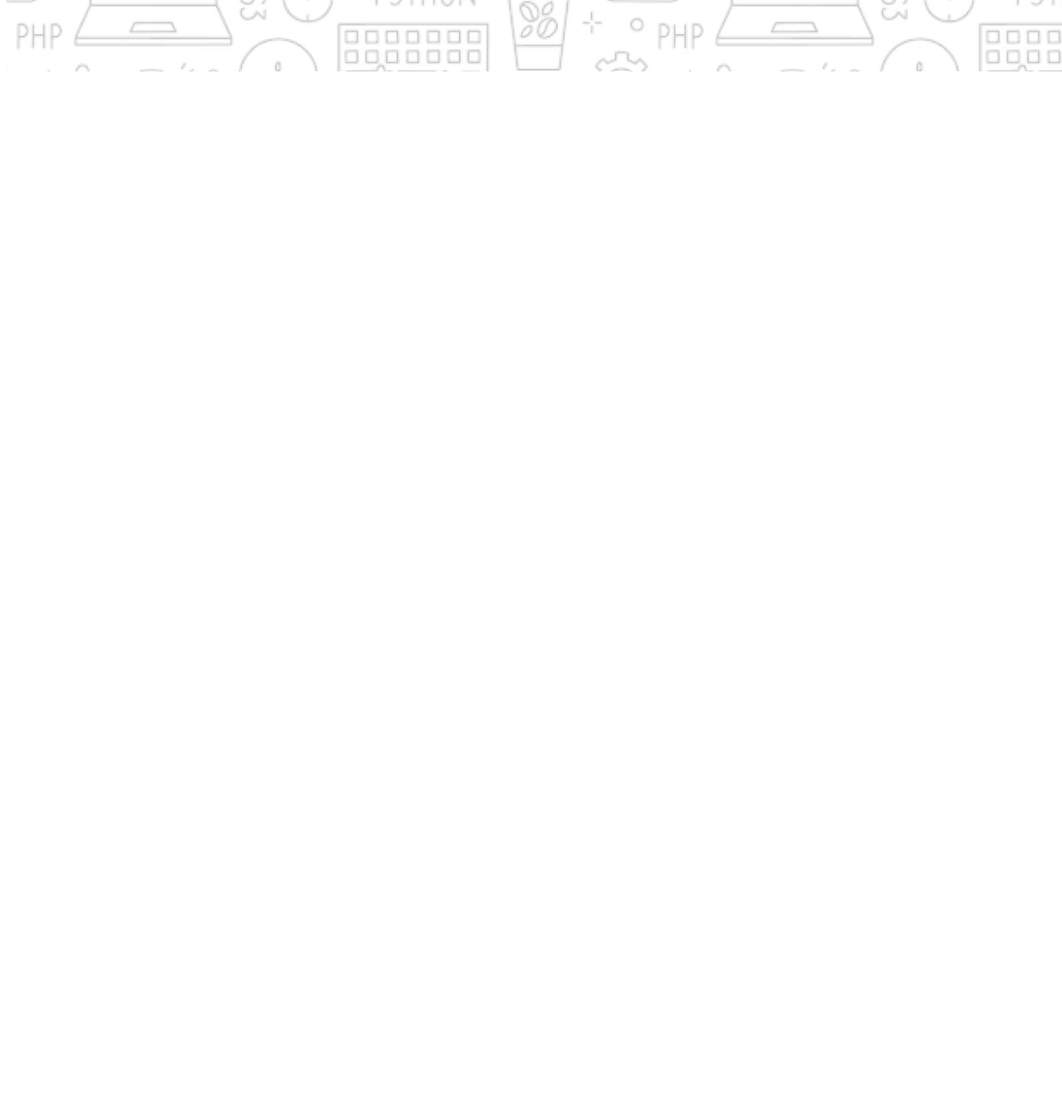
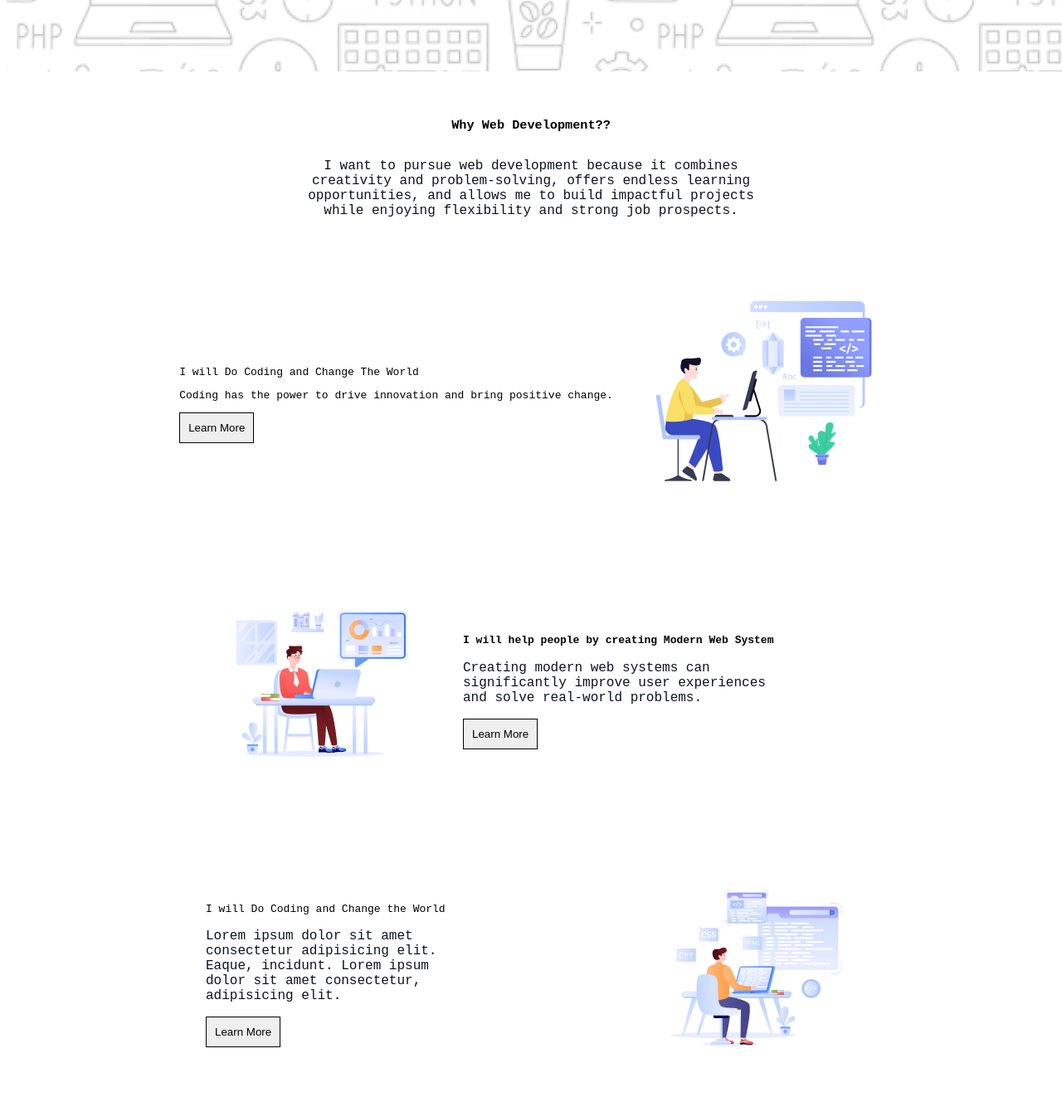
Before and after one commit to Hridoykhan4/Wish_Journey, a plain HTML site: page index.html in a window 1280 px wide. Shown: the part 730-2064 px from the top of the page at 83% size. Before the commit the page ends 824 px from the top, so only its background shows below. Drawn offline with Linux system fonts and the light colour scheme.

Commit message:
header and main done

```diff
--- a/index.html
+++ b/index.html
@@ -26,7 +26,52 @@
 
 
     <main>
+            <div class="content1">
+                <h3>Why Web Development??</h3>
+                <p class="description">I want to pursue web development because it combines creativity and problem-solving, offers endless learning opportunities, and allows me to build impactful projects while enjoying flexibility and strong job prospects.</p>
+            </div>
+            <div class="content2">
 
+                <div>
+                    <p>I will Do Coding and Change The World</p>
+                <p>Coding has the power to drive innovation and bring positive change.</p>
+                <button class="simple-button">Learn More</button>
+                </div>
+
+                <div>
+                    <img src="assets/Layer1.png" alt="">
+                </div>
+
+            </div>
+
+            <div class="content3">
+                <div>
+                    <img src="/assets/Group3.png" alt="">
+                </div>
+
+                <div>
+                    <h4>
+                        I will help people by creating Modern Web System
+                    </h4>
+
+                    <p class="description">Creating modern web systems can significantly improve user experiences and solve real-world problems.</p>
+                    <button class="simple-button">Learn More</button>
+                </div>
+            </div>
+
+            <div class="content4">
+                    <div>
+                        <p>
+                          I will Do Coding and Change the World
+                        </p>
+                        <p class="description">Lorem ipsum dolor sit amet consectetur adipisicing elit. Eaque, incidunt. Lorem ipsum dolor sit amet consectetur, adipisicing elit.</p>
+                        <button class="simple-button">Learn More</button>
+                    </div>
+
+                    <div>
+                       <img src="assets/Group4.png" alt="">
+                    </div>
+            </div>
     </main>
 
 
--- a/styles/style.css
+++ b/styles/style.css
@@ -1,5 +1,4 @@
-
-body{
+body {
   font-family: monospace;
 }
 
@@ -16,7 +15,7 @@ nav {
   border: 1px solid black;
 }
 
-.group{
+.group {
   height: 100px;
   width: 100px;
 }
@@ -37,15 +36,57 @@ nav {
   background-repeat: no-repeat;
 }
 
-.description{
+.description {
   color: rgb(13, 19, 33);
   font-size: 16px;
   font-weight: 400;
+  width: 60%;
 }
 
-.contact-btn{
+.contact-btn {
   background-color: navy;
   color: white;
   border-radius: 5px;
   padding: 10px;
 }
+
+.content1 {
+  padding: 40px;
+  text-align: center;
+  display: flex;
+  flex-direction: column;
+  justify-content: flex-start;
+  align-items: center;
+}
+
+.content1 p {
+  width: 50%;
+}
+
+.content2 {
+    padding: 40px;
+    display: flex;
+    justify-content: center;
+    align-items: center;
+    gap: 50px;
+
+}
+
+
+.content3{
+        display: flex;
+        justify-content: center;
+        align-items: center;
+        gap: 50px;
+        padding: 60px;
+        margin-left: 200px;
+}
+
+.content4 {
+    padding: 40px;
+    display: flex;
+    justify-content: center;
+    align-items: center;
+    gap: 50px;
+    margin:0px 200px;
+}
```
Lines whose indentation alone changed are shown as unchanged.
